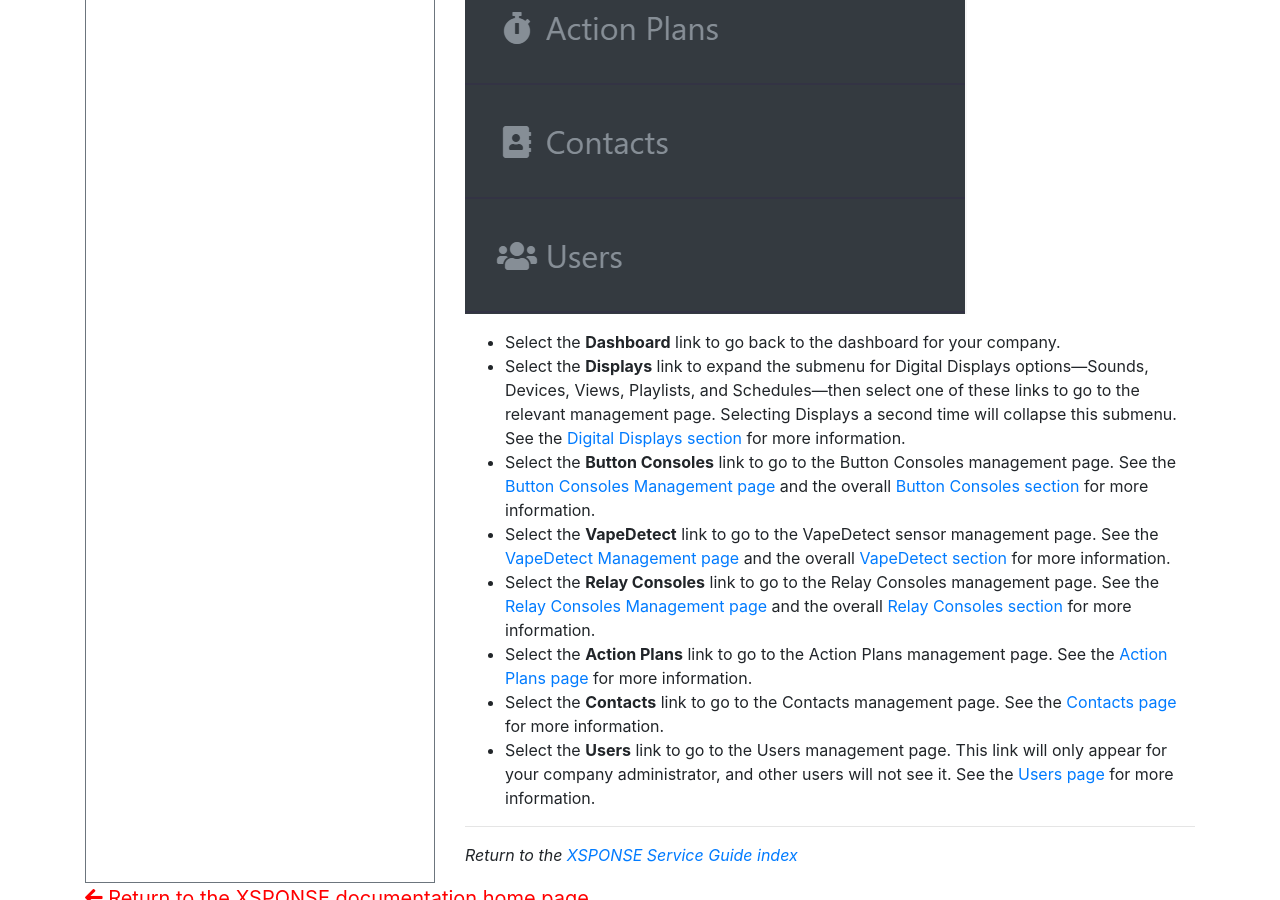
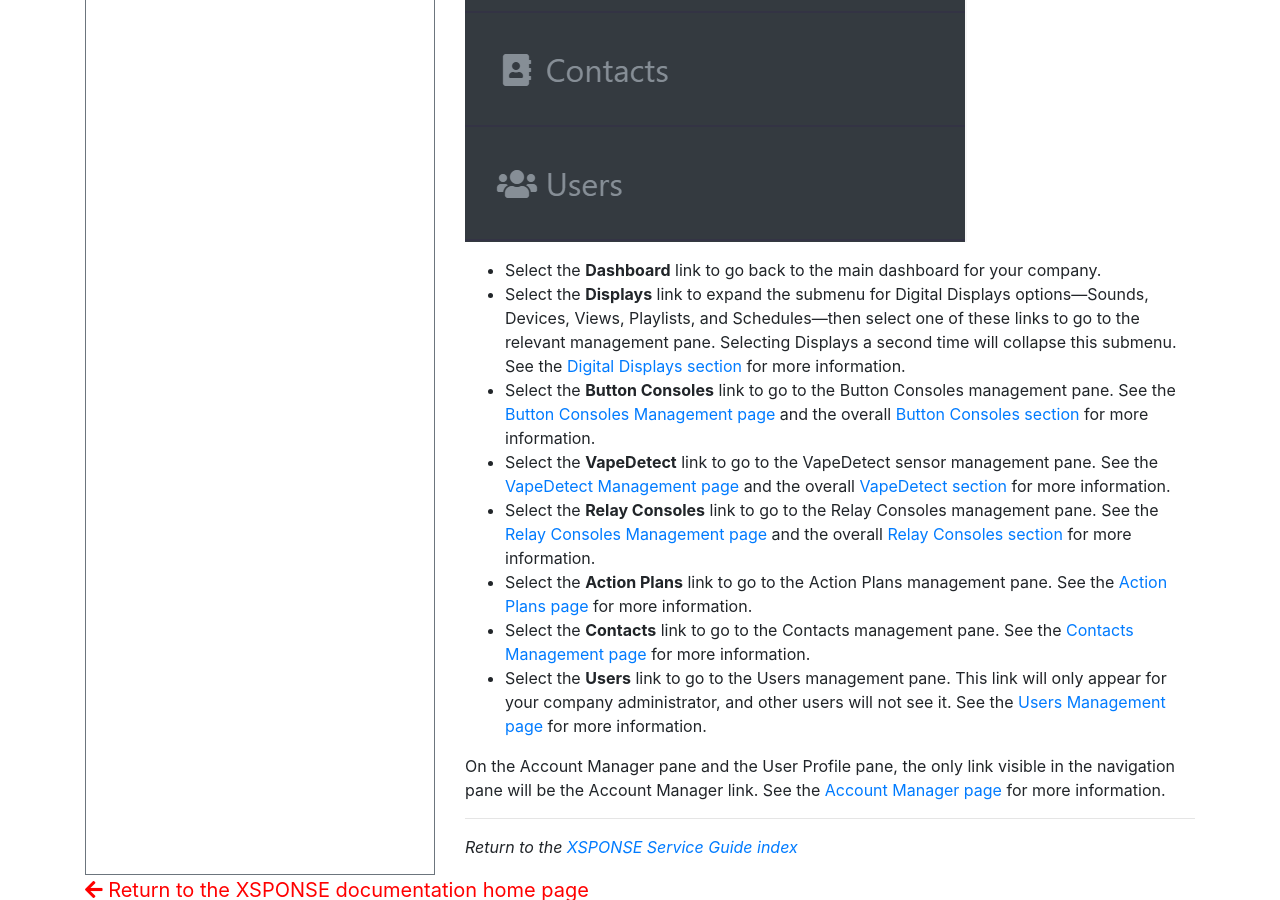
Before and after one commit to NrsSystems/docs, a Jekyll site: the page built from general-ops/site-overview.md, in a window 1280 px wide and 900 px high, scrolled down 1925 px. Built offline with Jekyll 4.4.1, drawn with Linux system fonts in a browser that asks for light colours; our own code applies the rules of GitHub Pages for plain Markdown files; some of the changed text lies outside the part shown.

Commit message:
Update site-overview.md

```diff
--- a/general-ops/site-overview.md
+++ b/general-ops/site-overview.md
@@ -10,20 +10,22 @@ At the upper right above the main pane on every page throughout the site are thr
 
 -	Select the **Alerts** icon to show the alerts for your account in descending order by time (the most recent will be at the top of the menu). The account alerts notify you when one of your associated devices is disconnected. Select an alert to go to the management pane for that device. The alerts list is populated by company account and will be empty when you are viewing the Account Manager pane. See the help section for your devices for more information.
 -	Select the **Accounts** icon to show the menu of companies you have access to—by default your own and, when applicable, additional ones. Select an entry from this menu to go directly to that company’s dashboard. Administrators can select the **Adjust** (gear) icon next to a company name in this menu to go to the Edit Company pane for that company. Select the **Manage all Accounts** link to go to the Account Manager pane. See the [Account Manager page](account-manager.md) for more information.
--	Select the **User** icon to show a menu with options to view and edit your profile, access the support page, and log out. The **Profile** option is only available to administrator accounts. The **Support** option appears when you are viewing the dashboard for a particular company account and will not be visible from the Account Manager pane. See the [Account Manager page](account-manager.md) for more information.
+-	Select the **User** icon to show a menu with options to view and edit your profile, access the support page, and log out. The **Support** option appears when you are viewing the dashboard for a particular company account and will not be visible from the Account Manager pane. See the [Account Manager page](account-manager.md) for more information about accounts. See the [Dashboard page](dashboard.md) for more information about viewing and editing your profile.
 
-The navigation pane also appears throughout the site along the left side, showing links to panes for managing your XSPONSE devices and functions, as well as company contacts and users. When you first log in, you will arrive at the Account Manager pane, which will be the only link visible in the navigation pane. (See the [Account Manager page](account-manager.md) for more information.) Once you have chosen a company to manage, you will arrive at the dashboard for that company, and the following links will appear in the navigation pane.
+The navigation pane also appears throughout the site along the left side, showing links to panes for managing your XSPONSE devices and functions, as well as company contacts and users. On the dashboard for a company, the following links will appear in the navigation pane.
 
 ![image of navigation pane](navigation_pane.png)
 
--	Select the **Dashboard** link to go back to the dashboard for your company.
--	Select the **Displays** link to expand the submenu for Digital Displays options—Sounds, Devices, Views, Playlists, and Schedules—then select one of these links to go to the relevant management page. Selecting Displays a second time will collapse this submenu. See the [Digital Displays section](../digital-displays/about-digital-displays.md) for more information.
--	Select the **Button Consoles** link to go to the Button Consoles management page. See the [Button Consoles Management page](../button-consoles/button-consoles-management.md) and the overall [Button Consoles section](../button-consoles/about-button-consoles.md) for more information.
--	Select the **VapeDetect** link to go to the VapeDetect sensor management page. See the [VapeDetect Management page](../vape-detect/vapedetect-management.md) and the overall [VapeDetect section](../vape-detect/about-vapedetect.md) for more information.
--	Select the **Relay Consoles** link to go to the Relay Consoles management page. See the [Relay Consoles Management page](../relay-consoles/relay-consoles-management.md) and the overall [Relay Consoles section](../relay-consoles/about-relay-consoles.md) for more information.
--	Select the **Action Plans** link to go to the Action Plans management page. See the [Action Plans page](action-plans.md) for more information.
--	Select the **Contacts** link to go to the Contacts management page. See the [Contacts page](contacts-management.md) for more information.
--	Select the **Users** link to go to the Users management page. This link will only appear for your company administrator, and other users will not see it. See the [Users page](users-management.md) for more information.
+-	Select the **Dashboard** link to go back to the main dashboard for your company.
+-	Select the **Displays** link to expand the submenu for Digital Displays options—Sounds, Devices, Views, Playlists, and Schedules—then select one of these links to go to the relevant management pane. Selecting Displays a second time will collapse this submenu. See the [Digital Displays section](../digital-displays/about-digital-displays.md) for more information.
+-	Select the **Button Consoles** link to go to the Button Consoles management pane. See the [Button Consoles Management page](../button-consoles/button-consoles-management.md) and the overall [Button Consoles section](../button-consoles/about-button-consoles.md) for more information.
+-	Select the **VapeDetect** link to go to the VapeDetect sensor management pane. See the [VapeDetect Management page](../vape-detect/vapedetect-management.md) and the overall [VapeDetect section](../vape-detect/about-vapedetect.md) for more information.
+-	Select the **Relay Consoles** link to go to the Relay Consoles management pane. See the [Relay Consoles Management page](../relay-consoles/relay-consoles-management.md) and the overall [Relay Consoles section](../relay-consoles/about-relay-consoles.md) for more information.
+-	Select the **Action Plans** link to go to the Action Plans management pane. See the [Action Plans page](action-plans.md) for more information.
+-	Select the **Contacts** link to go to the Contacts management pane. See the [Contacts Management page](contacts-management.md) for more information.
+-	Select the **Users** link to go to the Users management pane. This link will only appear for your company administrator, and other users will not see it. See the [Users Management page](users-management.md) for more information.
+
+On the Account Manager pane and the User Profile pane, the only link visible in the navigation pane will be the Account Manager link. See the [Account Manager page](account-manager.md) for more information.
 
 ___
 *Return to the [XSPONSE Service Guide index](index.md)*
```
